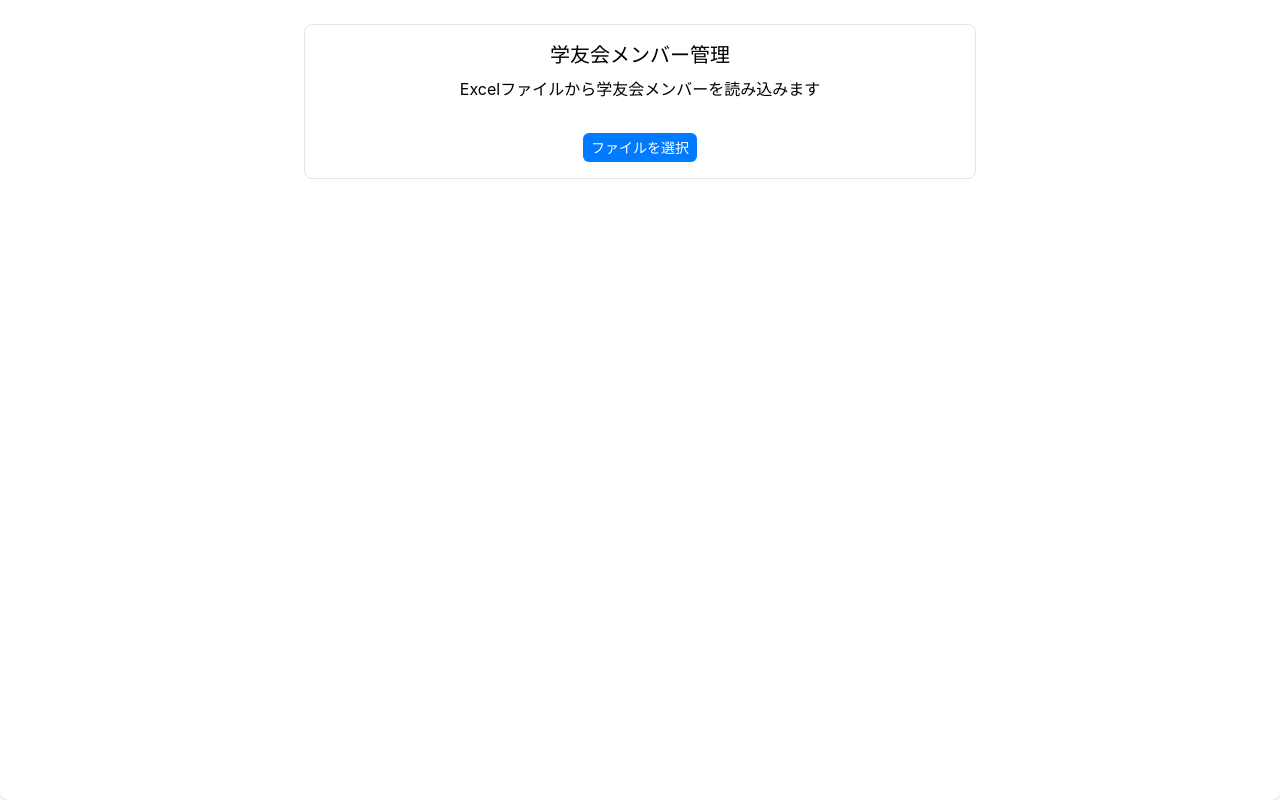
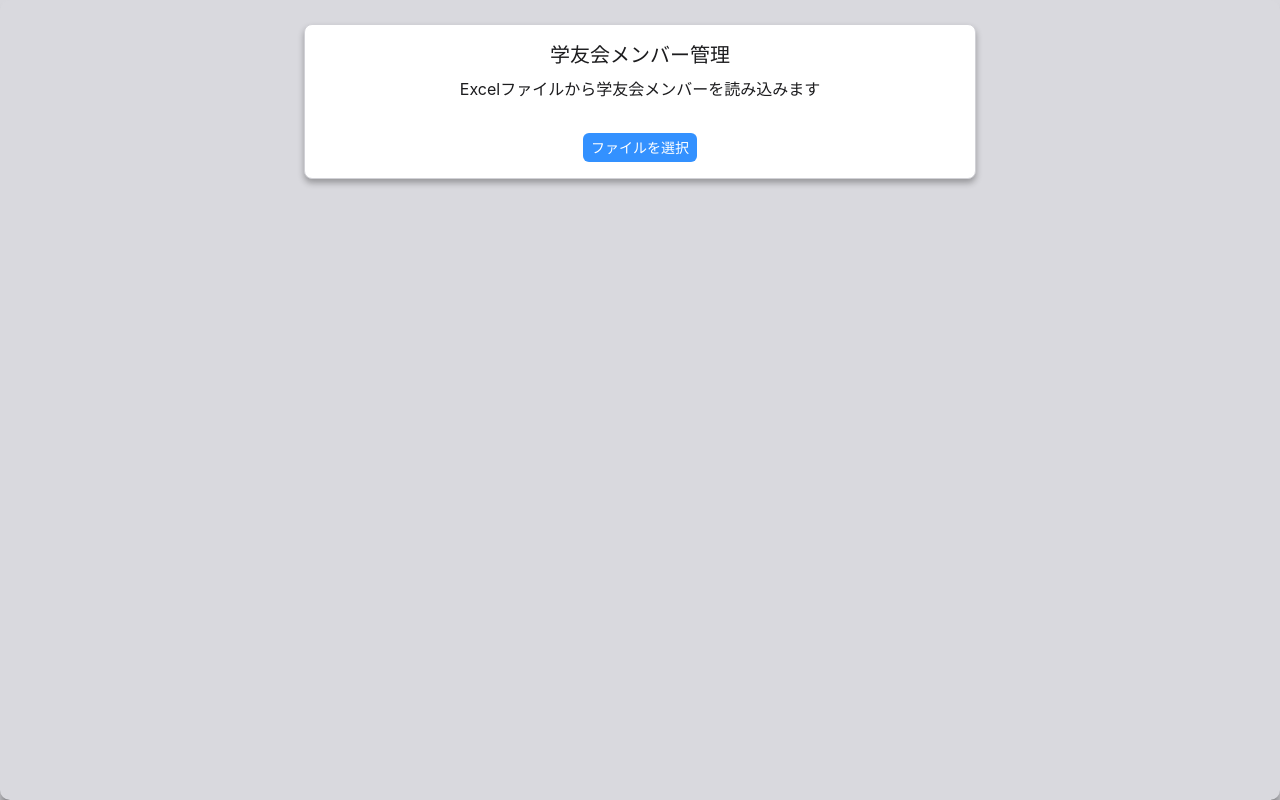
Before and after one commit to epitaq/gakuyukai-gui, a SvelteKit app: page / in a window 1280 px wide. Built offline with nearby package versions, Linux system fonts and the light colour scheme.

Commit message:
色いい感じ

```diff
--- a/src/app.css
+++ b/src/app.css
@@ -1,32 +1,36 @@
 @import "tailwindcss";
 
-/* macOSシステムカラー変数 */
 :root {
   /* アクセントカラー */
-  --macos-accent: #007AFF;
-  --macos-accent-dark: #0051A8;
+  --macos-accent: #3391FF;
+  --macos-accent-dark: #2271D1;
 
   /* テキストカラー */
-  --macos-text-primary: #000000;
-  --macos-text-secondary: #666666;
-  --macos-text-disabled: #999999;
+  --macos-text-primary: #1C1C1E;
+  --macos-text-secondary: #5E5E63;
+  --macos-text-disabled: #A0A0A5;
 
-  /* 背景色 */
-  --macos-bg-primary: #FFFFFF;
-  --macos-bg-secondary: #F5F5F5;
-  --macos-bg-tertiary: #E5E5E5;
+  /* 背景色（もっと明るめ） */
+  --macos-bg-primary: #D9D9DE;
+  /* ←背景をかなり明るくした */
+  --macos-bg-secondary: #E5E5EA;
+  --macos-bg-tertiary: #F2F2F7;
+
+  /* カード用背景 */
+  --macos-card-bg: #FFFFFF;
+  --macos-card-border: #D1D1D6;
 
   /* ボーダー色 */
-  --macos-border: #D1D1D1;
-  --macos-border-light: #E5E5E5;
+  --macos-border: #C7C7CC;
+  --macos-border-light: #E5E5EA;
 
   /* システムグレー */
-  --macos-gray1: #8E8E93;
-  --macos-gray2: #AEAEB2;
-  --macos-gray3: #C7C7CC;
-  --macos-gray4: #D1D1D6;
-  --macos-gray5: #E5E5EA;
-  --macos-gray6: #F2F2F7;
+  --macos-gray1: #AEAEB2;
+  --macos-gray2: #C7C7CC;
+  --macos-gray3: #D1D1D6;
+  --macos-gray4: #E5E5EA;
+  --macos-gray5: #F2F2F7;
+  --macos-gray6: #FAFAFB;
 }
 
 /* システムフォント設定 */
@@ -44,7 +48,7 @@ body {
 /* ウィンドウスタイル */
 .window-frame {
   border-radius: 10px;
-  box-shadow: 0 20px 25px -5px rgb(0 0 0 / 0.1), 0 8px 10px -6px rgb(0 0 0 / 0.1);
+  box-shadow: 0 20px 25px -5px rgb(0 0 0 / 0.5), 0 8px 10px -6px rgb(0 0 0 / 0.4);
   background-color: var(--macos-bg-primary);
   overflow: hidden;
 }
@@ -52,11 +56,10 @@ body {
 /* ボタンスタイル */
 .btn {
   @apply px-2 py-1 rounded-md transition-colors duration-200 font-medium;
-  background-color: var(--macos-bg-secondary);
+  background-color: var(--macos-card-bg);
   border: 1px solid var(--macos-border);
   color: var(--macos-text-primary);
   font-size: 0.875rem;
-  /* Smaller font size */
 }
 
 .btn:hover {
@@ -79,7 +82,8 @@ input[type="number"],
 select {
   @apply px-3 py-2 rounded-md border transition-colors duration-200;
   border-color: var(--macos-border);
-  background-color: var(--macos-bg-primary);
+  background-color: var(--macos-card-bg);
+  color: var(--macos-text-primary);
 }
 
 input[type="text"]:focus,
@@ -93,8 +97,10 @@ select:focus {
 /* カードスタイル */
 .card {
   @apply p-4 rounded-lg;
-  background-color: var(--macos-bg-primary);
-  border: 1px solid var(--macos-border-light);
+  background-color: var(--macos-card-bg);
+  border: 1px solid var(--macos-card-border);
+  box-shadow: 0 4px 6px rgba(0, 0, 0, 0.3);
+  /* 高低差を表現 */
 }
 
 /* テーブルスタイル */
@@ -115,7 +121,7 @@ td {
 }
 
 tr:hover {
-  background-color: var(--macos-gray6);
+  background-color: var(--macos-gray5);
 }
 
 thead {
--- a/src/routes/gakuyukai-rates/+page.svelte
+++ b/src/routes/gakuyukai-rates/+page.svelte
@@ -142,9 +142,7 @@
   <div class="flex justify-between items-center mb-4">
     <div>
       <h2 class="text-xl font-medium text-[--macos-text-primary]">学友会率</h2>
-      <p class="text-[--macos-text-secondary] mt-1">
-        団体ごとの学友会率を計算します
-      </p>
+      <p class="text-[--macos-text-secondary] mt-1">団体ごとの学友会率を計算</p>
     </div>
     <div class="flex gap-4">
       <button class="btn" on:click={handleSingleFileSelect} disabled={loading}>
@@ -216,7 +214,7 @@
     {/if}
     {#if result?.error_file_path.length}
       <div class="card border-red-200">
-        <h3 class="text-lg font-medium text-red-600 mb-2">エラーファイル</h3>
+        <h3 class="text-red-600">エラーファイル</h3>
         <ul class="space-y-2 error-scrollable">
           {#each result.error_file_path as errorPath}
             <li class="text-red-500">{errorPath}</li>
```
